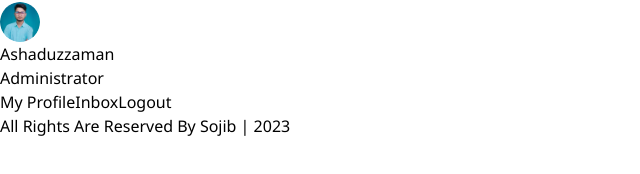
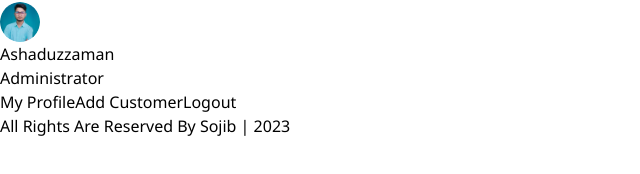
Before and after one commit to ashaansojib/st-admin-pannel, a React (Vite) app: page / in a window 1280 px wide. Shown: the part 318-492 px from the top of the page, without its empty margins (0-640 px from the left). Built offline with nearby package versions, Linux system fonts and the light colour scheme.

Commit message:
fixed profile width

```diff
--- a/src/components/shared/Header.jsx
+++ b/src/components/shared/Header.jsx
@@ -29,7 +29,7 @@ const Header = () => {
                     </span>
                 </div>
                 {/* profile dropdown */}
-                <div className={`absolute top-16 border ${arrow ? 'hidden' : 'block'}`}>
+                <div className={`absolute w-[200px] top-16 border ${arrow ? 'hidden' : 'block'}`}>
                     <div className="bg-gray-50 py-2 px-3 flex items-center gap-2">
                         <Avatar alt="No Image" src="/mypp-circle.png" />
                         <div>
@@ -38,7 +38,7 @@ const Header = () => {
                         </div>
                     </div>
                     <Link className="p-2 font-medium text-gray-700 w-full inline-block border-t hover:bg-gray-50">My Profile</Link>
-                    <Link className="p-2 font-medium text-gray-700 w-full inline-block border-t hover:bg-gray-50">Inbox</Link>
+                    <Link className="p-2 font-medium text-gray-700 w-full inline-block border-t hover:bg-gray-50">Add Customer</Link>
                     <Link className="p-2 font-medium text-gray-700 w-full inline-block border-t hover:bg-gray-50">Logout</Link>
                 </div>
             </div>
```
